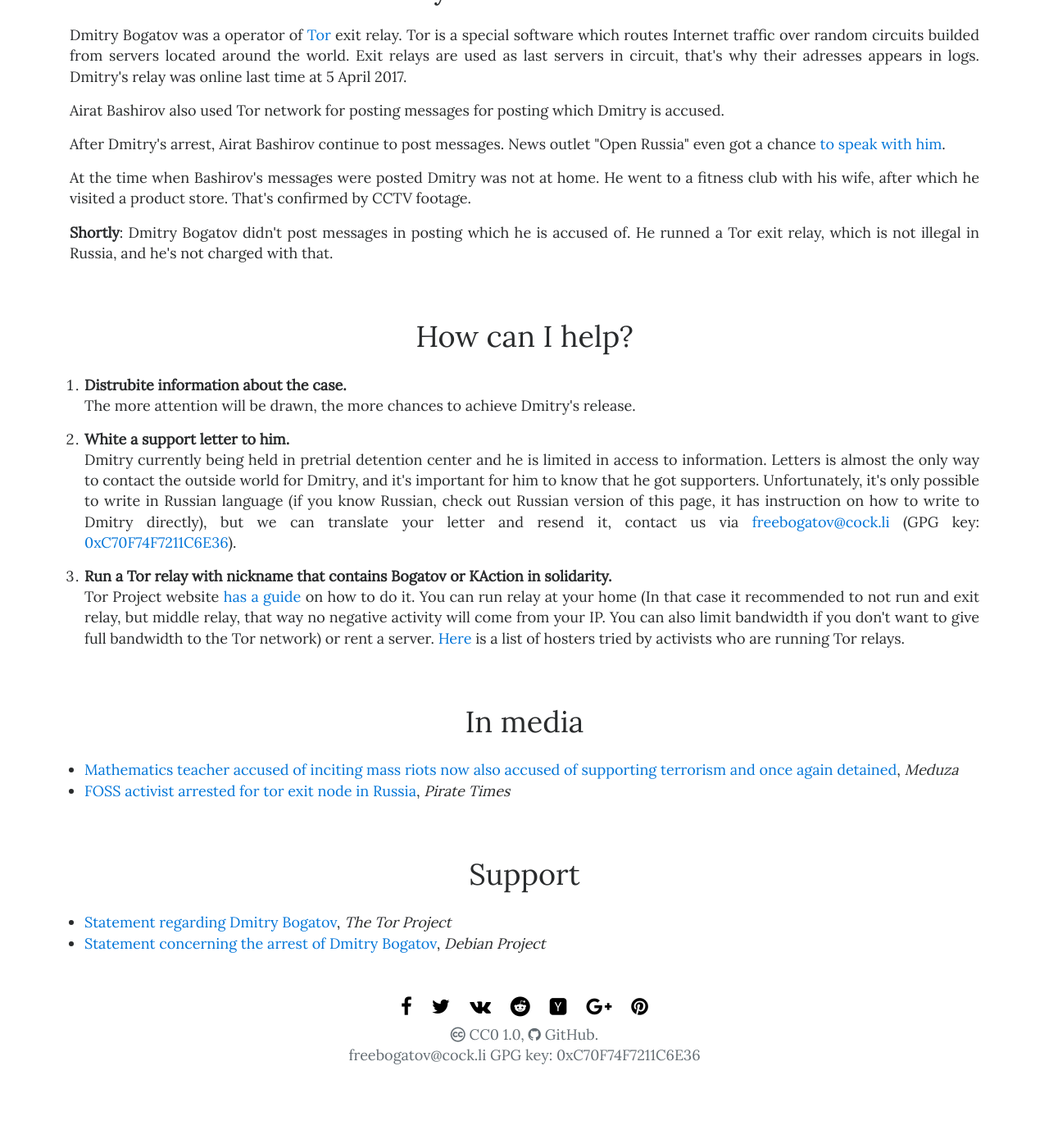
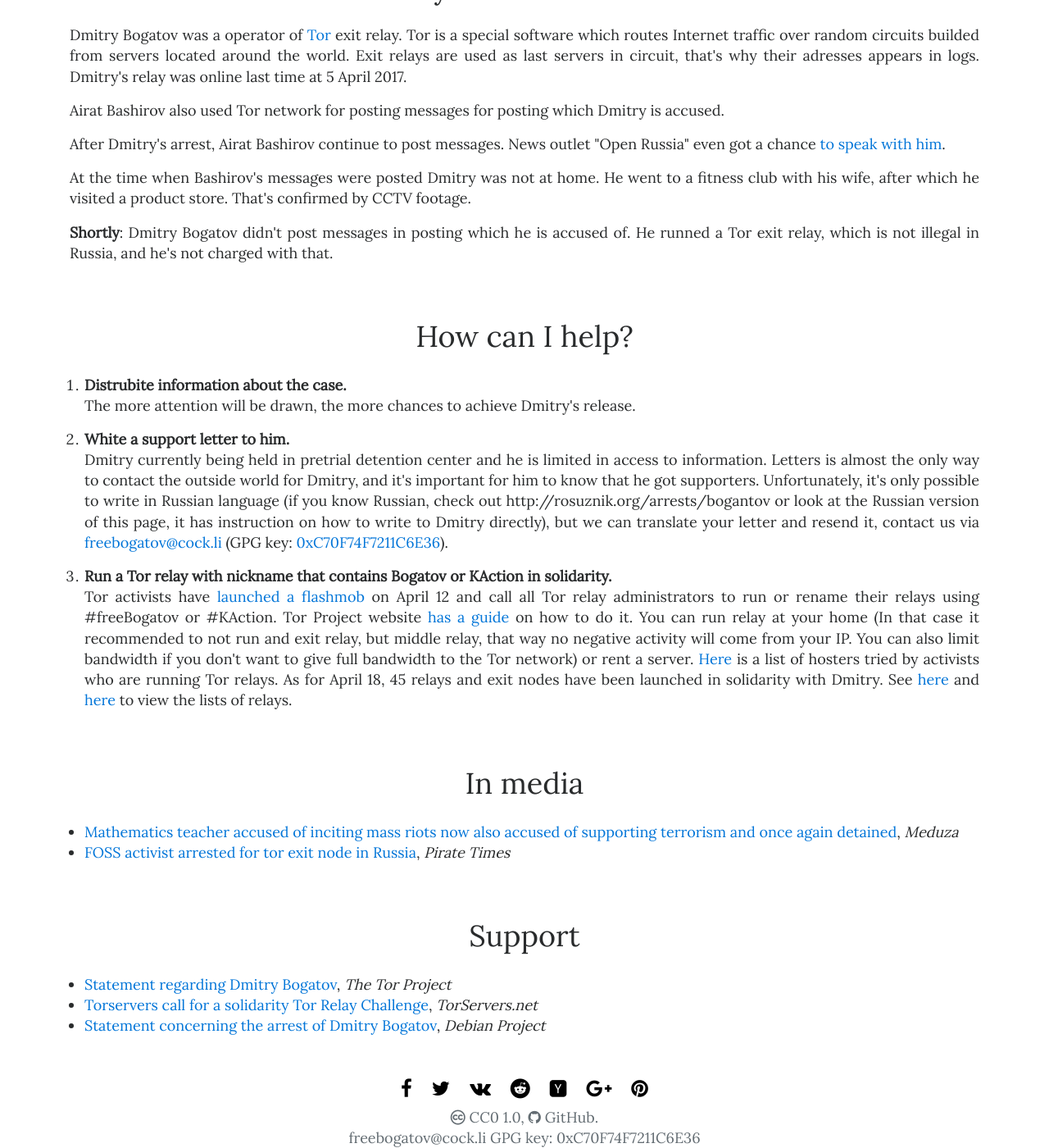
Before and after one commit to komachi/freebogatov.xyz, a Jekyll site: the page built from en/index.html, in a window 1280 px wide and 1400 px high, scrolled down 1559 px. Shown: the whole window at 82% size. Built offline with Jekyll 4.4.1, drawn with Linux system fonts in a browser that asks for light colours; before the commit the page ends 2858 px from its top, so only the background shows below that.

Commit message:
Update index.html
добавила ссылок на списки рилэев и на стейтмент от торсерверс.

```diff
--- a/en/index.html
+++ b/en/index.html
@@ -51,12 +51,12 @@
   </li>
   <li>
     <strong>White a support letter to him.</strong>
-    <p>Dmitry currently being held in pretrial detention center and he is limited in access to information. Letters is almost the only way to contact the outside world for Dmitry, and it's important for him to know that he got supporters. Unfortunately, it's only possible to write in Russian language (if you know Russian, check out Russian version of this page, it has instruction on how to write to Dmitry directly), but we can translate your letter and resend it, contact us via <a href="mailto:freebogatov@cock.li">freebogatov@cock.li</a> (GPG key: <a href="https://keybase.io/freebogatov/key.asc">0xC70F74F7211C6E36</a>).
+    <p>Dmitry currently being held in pretrial detention center and he is limited in access to information. Letters is almost the only way to contact the outside world for Dmitry, and it's important for him to know that he got supporters. Unfortunately, it's only possible to write in Russian language (if you know Russian, check out http://rosuznik.org/arrests/bogantov or look at the Russian version of this page, it has instruction on how to write to Dmitry directly), but we can translate your letter and resend it, contact us via <a href="mailto:freebogatov@cock.li">freebogatov@cock.li</a> (GPG key: <a href="https://keybase.io/freebogatov/key.asc">0xC70F74F7211C6E36</a>).
     </p>
   </li>
   <li>
     <strong>Run a Tor relay with nickname that contains Bogatov or KAction in solidarity.</strong>
-    <p>Tor Project website <a href="https://www.torproject.org/docs/tor-relay-debian.html.en" target="_blank">has a guide</a> on how to do it. You can run relay at your home (In that case it recommended to not run and exit relay, but middle relay, that way no negative activity will come from your IP. You can also limit bandwidth if you don't want to give full bandwidth to the Tor network) or rent a server. <a href="https://trac.torproject.org/projects/tor/wiki/doc/GoodBadISPs" target="_blank">Here</a> is a list of hosters tried by activists who are running Tor relays.</p>
+    <p>Tor activists have  <a href="https://blog.torservers.net/20170414/tor-exit-node-operator-arrested-in-russia-a-solidarity-tor-relay-challenge-launched.html" target="_blank">launched a flashmob</a> on April 12 and call all Tor relay administrators to run or rename their relays using #freeBogatov or #KAction. Tor Project website <a href="https://www.torproject.org/docs/tor-relay-debian.html.en" target="_blank">has a guide</a> on how to do it. You can run relay at your home (In that case it recommended to not run and exit relay, but middle relay, that way no negative activity will come from your IP. You can also limit bandwidth if you don't want to give full bandwidth to the Tor network) or rent a server. <a href="https://trac.torproject.org/projects/tor/wiki/doc/GoodBadISPs" target="_blank">Here</a> is a list of hosters tried by activists who are running Tor relays. As for April 18, 45 relays and exit nodes have been launched in solidarity with Dmitry. See <a href="https://atlas.torproject.org/#search/bogatov" target="_blank">here</a> and <a href="https://atlas.torproject.org/#search/kaction" target="_blank">here</a> to view the lists of relays.</p>
   </li>
 </ol>
 
@@ -69,5 +69,6 @@
 <h2>Support</h2>
 <ul>
   <li><a href="https://blog.torproject.org/blog/statement-regarding-dmitry-bogatov" target="_blank">Statement regarding Dmitry Bogatov</a>, <i>The Tor Project</i></li>
+  <li><a href="https://blog.torservers.net/20170414/tor-exit-node-operator-arrested-in-russia-a-solidarity-tor-relay-challenge-launched.html" target="_blank">Torservers call for a solidarity Tor Relay Challenge</a>, <i>TorServers.net</i></li>
   <li><a href="https://www.debian.org/News/2017/20170417.en.html" target="_blank">Statement concerning the arrest of Dmitry Bogatov</a>, <i>Debian Project</i></li>
 </ul>
```
